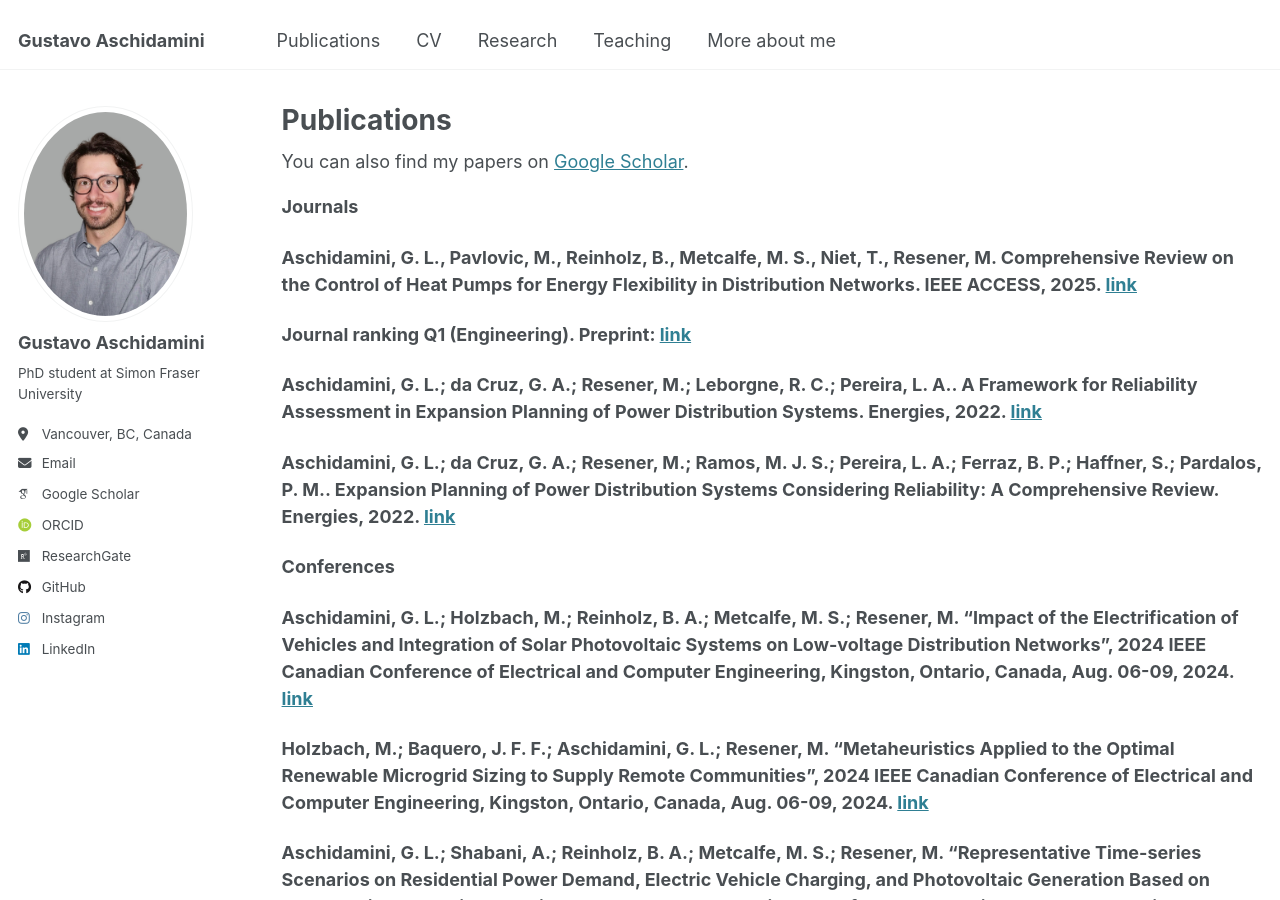
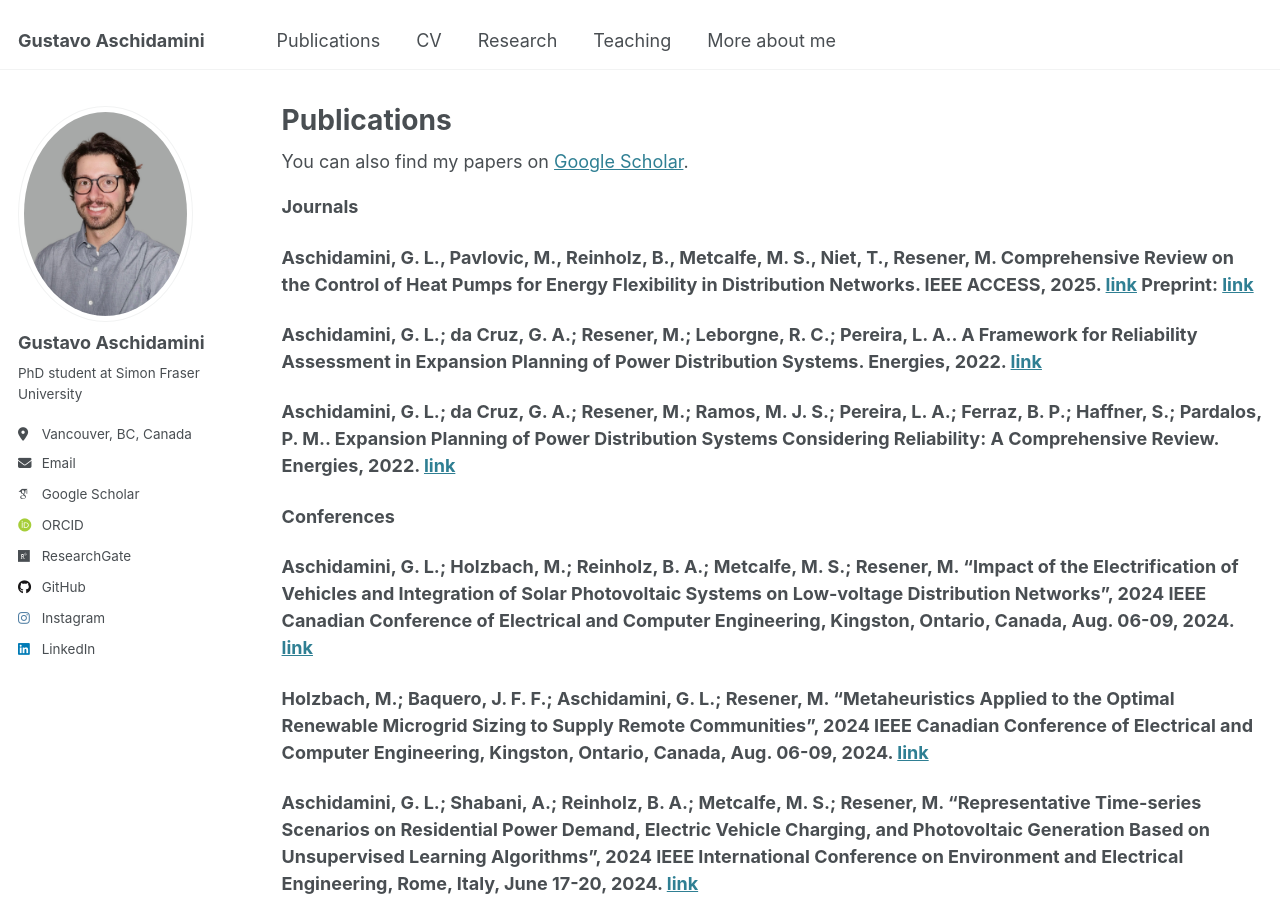
Before and after one commit to gaschidamini/gaschidamini.github.io, a Jekyll site: the page built from _pages/publications.html, in a window 1280 px wide and 900 px high. Built offline with Jekyll 4.4.1, drawn with Linux system fonts in a browser that asks for light colours; some web fonts are replaced.

Commit message:
Update publications.html

```diff
--- a/_pages/publications.html
+++ b/_pages/publications.html
@@ -11,7 +11,7 @@ author_profile: true
 
 <p><strong>Journals</strong></p>
 
-<p><strong>Aschidamini, G. L., Pavlovic, M., Reinholz, B., Metcalfe, M. S., Niet, T., Resener, M. Comprehensive Review on the Control of Heat Pumps for Energy Flexibility in Distribution Networks. IEEE ACCESS, 2025. <a href="https://doi.org/10.1109/ACCESS.2025.3569761">link</a><p> Journal ranking Q1 (Engineering). Preprint: <a href="https://doi.org/10.48550/arXiv.2502.14111">link</a><p>
+<p><strong>Aschidamini, G. L., Pavlovic, M., Reinholz, B., Metcalfe, M. S., Niet, T., Resener, M. Comprehensive Review on the Control of Heat Pumps for Energy Flexibility in Distribution Networks. IEEE ACCESS, 2025. <a href="https://doi.org/10.1109/ACCESS.2025.3569761">link</a> Preprint: <a href="https://doi.org/10.48550/arXiv.2502.14111">link</a><p>
 
 <p><strong>Aschidamini, G. L.</strong>; da Cruz, G. A.; Resener, M.; Leborgne, R. C.; Pereira, L. A.. A Framework for Reliability Assessment in Expansion Planning of Power Distribution Systems. Energies, 2022. <a href="https://doi.org/10.3390/en15145073">link</a><p>
 
```
